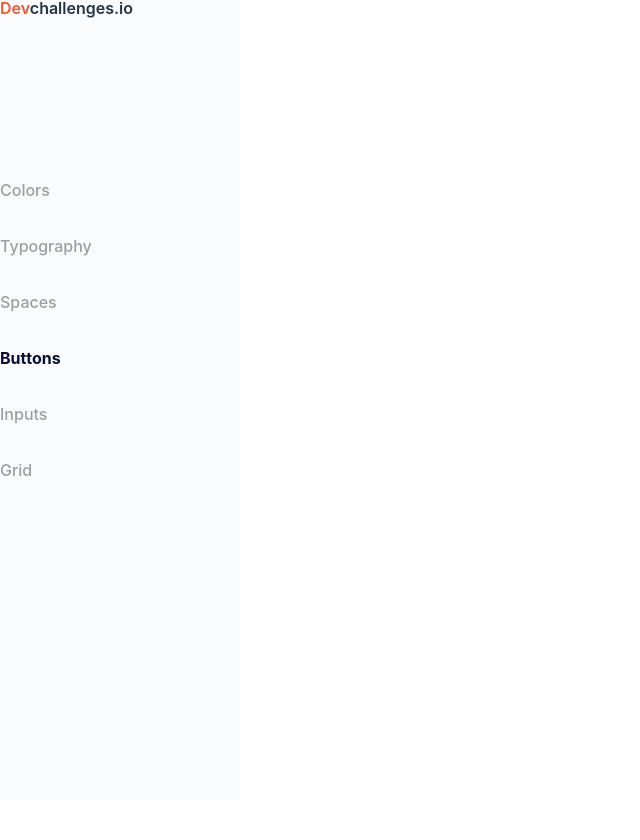
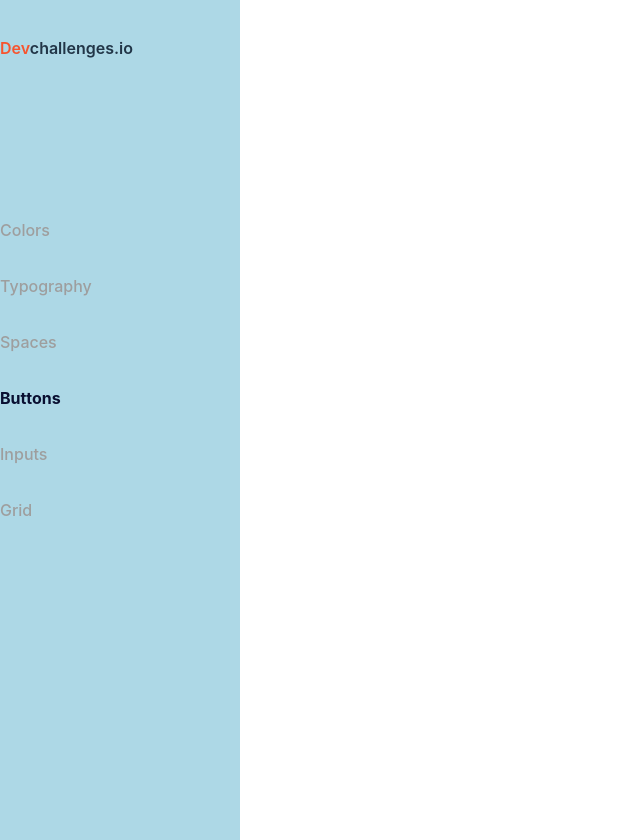
Before and after one commit to gabycode/buttonComponent, a React (Vite) app: page / in a window 1280 px wide. Shown: the whole page, without its empty margins (0-640 px from the left). Before the commit the page ends 800 px from the top, so only its background shows below. Built offline with nearby package versions, Linux system fonts and the light colour scheme.

Commit message:
sidebar styling

```diff
--- a/src/App.css
+++ b/src/App.css
@@ -11,12 +11,8 @@
 .sidebar {
   width: 15em;
   height: 100vh;
-  background-color: #fafbfd;
-}
-
-.sidebar-container {
-  max-width: 70%;
-  margin: 0 auto;
+  background-color: lightblue;
+  transition: transform 0.3s ease-out;
   padding: 2.5em 0 0;
 }
 
@@ -41,3 +37,6 @@
   font-weight: 700;
   cursor: pointer;
 }
+
+@media (max-width: 768px) {
+}
```
